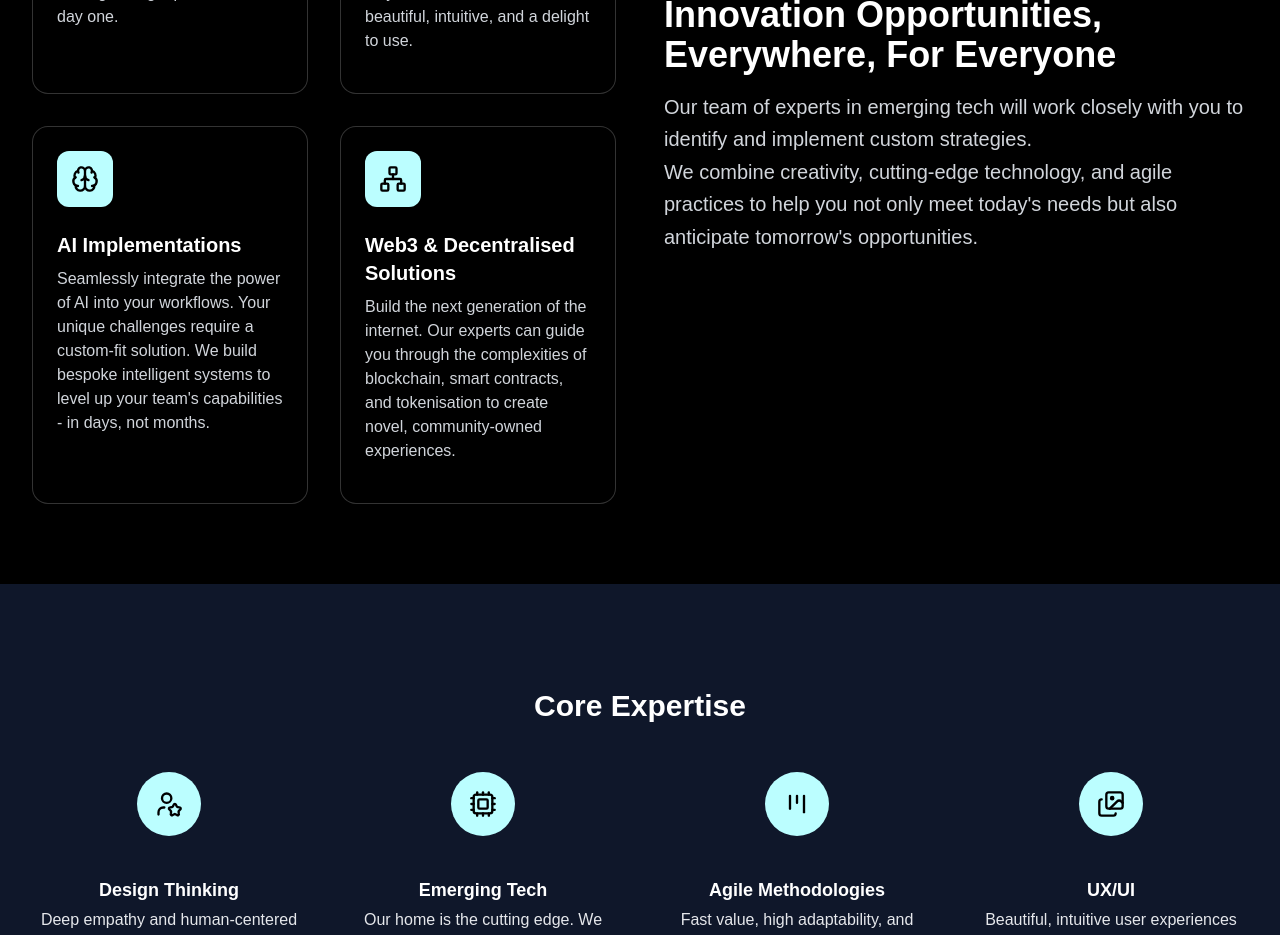
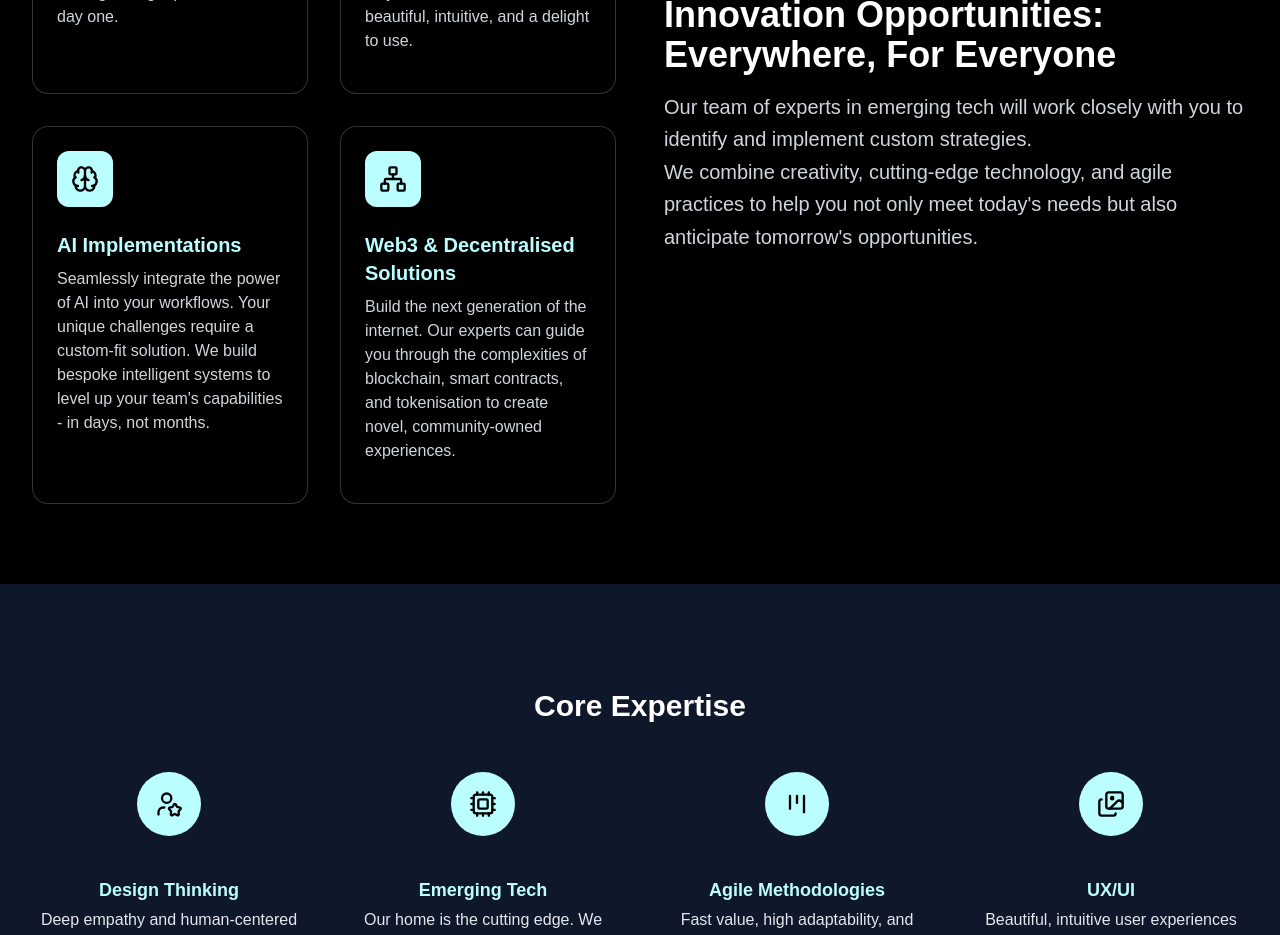
Before and after one commit to Lunim-Corporate/lunim-studio, a React (Vite) app: page / in a window 1280 px wide. Shown: the part 1200-2135 px from the top of the page. Built offline with nearby package versions, Linux system fonts and the light colour scheme; no server answers.

Commit message:
Transition and colour changes

```diff
--- a/src/components/Expertise.tsx
+++ b/src/components/Expertise.tsx
@@ -69,9 +69,9 @@ const Expertise: React.FC = () => {
           {expertiseAreas.map((area) => (
             <div
               key={area.title}
-              className="group p-8 bg-white rounded-2xl shadow-lg hover:shadow-xl transition-all duration-300 border border-gray-100 hover:border-gray-200 hover:transform hover:-translate-y-2"
+              className="group p-8 bg-white rounded-2xl shadow-lg border border-gray-100"
             >
-              <div className={`inline-flex items-center justify-center w-16 h-16 rounded-2xl ${getColorClasses(area.color)} mb-6 group-hover:scale-110 transition-transform duration-300`}>
+              <div className={`inline-flex items-center justify-center w-16 h-16 rounded-2xl ${getColorClasses(area.color)} mb-6`}>
                 <area.icon className="w-8 h-8" />
               </div>
 
--- a/src/components/sections/ExpertiseAreasSection.tsx
+++ b/src/components/sections/ExpertiseAreasSection.tsx
@@ -16,12 +16,12 @@ const ExpertiseAreasSection: React.FC<ExpertiseAreasSectionProps> = ({ items })
             return (
               <div
                 key={index}
-                className="bg-black rounded-2xl p-6 transition-all duration-300 transform hover:scale-105 border border-white border-opacity-20 hover:border-opacity-100 hover:shadow-2xl hover:shadow-white/20"
+                className="bg-black rounded-2xl p-6 border border-white border-opacity-20"
               >
                 <div className={`${area.iconBg} text-black w-14 h-14 rounded-xl flex items-center justify-center mb-4`}>
                   <Icon className="w-7 h-7" />
                 </div>
-                <h3 className="text-xl font-bold text-white mb-2">{area.title}</h3>
+                <h3 className="text-xl font-bold text-[#BBFEFF] mb-2">{area.title}</h3>
                 <p className="text-gray-300 text-base">{area.description}</p>
               </div>
             );
@@ -30,7 +30,7 @@ const ExpertiseAreasSection: React.FC<ExpertiseAreasSectionProps> = ({ items })
 
         <div>
           <h2 className="text-4xl font-bold text-white mb-4">
-            Innovation Opportunities, Everywhere, For Everyone
+            Innovation Opportunities: Everywhere, For Everyone
           </h2>
           <p className="text-xl text-gray-300 leading-relaxed mb-6">
             Our team of experts in emerging tech will work closely with you to identify and implement custom strategies.
--- a/src/components/sections/ServiceGridSection.tsx
+++ b/src/components/sections/ServiceGridSection.tsx
@@ -26,7 +26,7 @@ const ServiceGridSection: React.FC<ServiceGridSectionProps> = ({
             return (
               <div
                 key={index}
-                className="flex flex-col items-center text-center group transition-transform duration-300 hover:scale-105"
+                className="flex flex-col items-center text-center group"
               >
                 <div className={`${item.iconBg || 'bg-[#BBFEFF]'} w-16 h-16 rounded-full flex items-center justify-center mb-4`}>
                   {typeof item.icon === 'number' ? (
@@ -35,7 +35,7 @@ const ServiceGridSection: React.FC<ServiceGridSectionProps> = ({
                     <Icon className="w-7 h-7 text-black" />
                   )}
                 </div>
-                <h3 className="text-white font-semibold text-lg mb-1">{item.title}</h3>
+                <h3 className="text-[#BBFEFF] font-semibold text-lg mb-1">{item.title}</h3>
                 <p className="text-gray-200 text-base max-w-xs">{item.description}</p>
               </div>
             );
```
